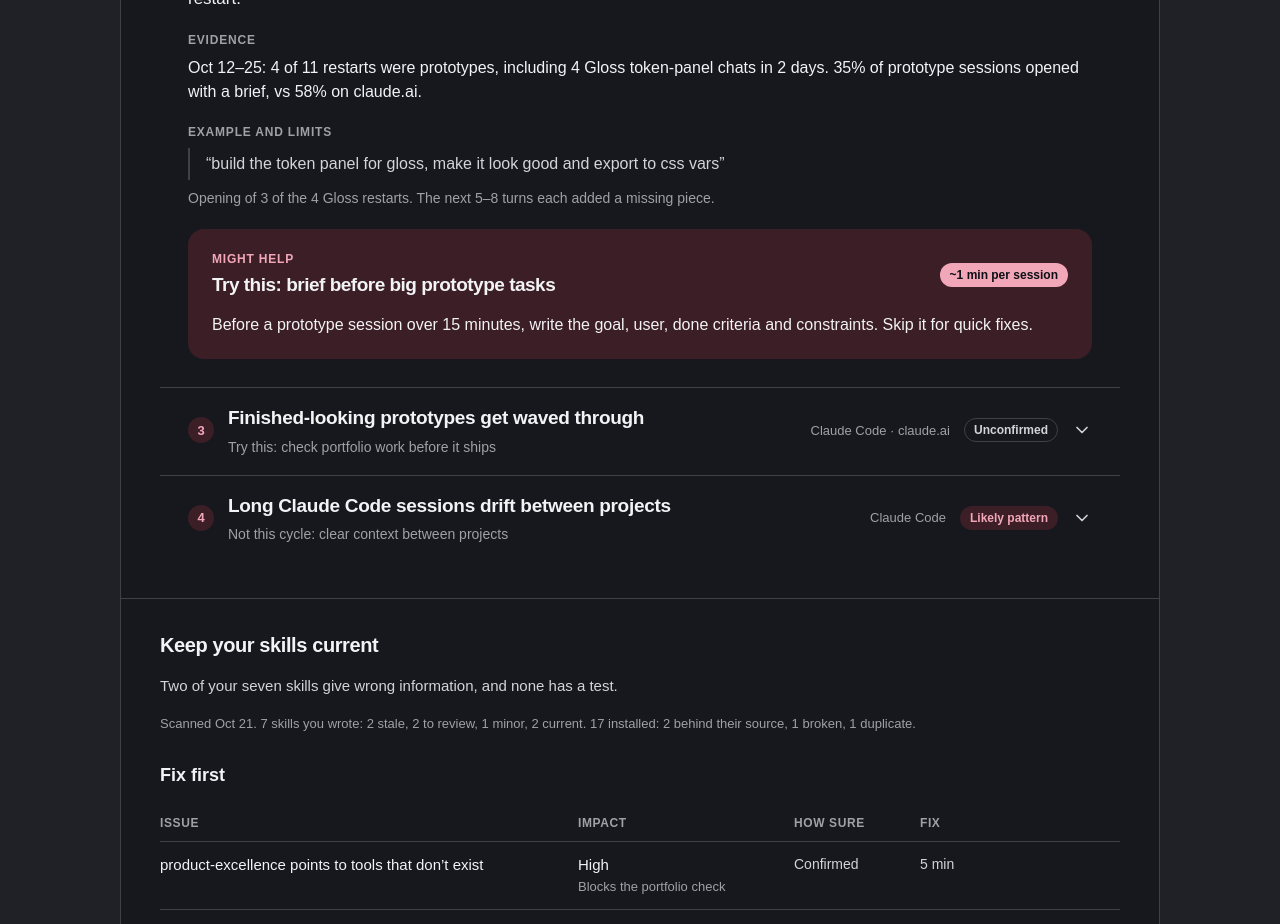
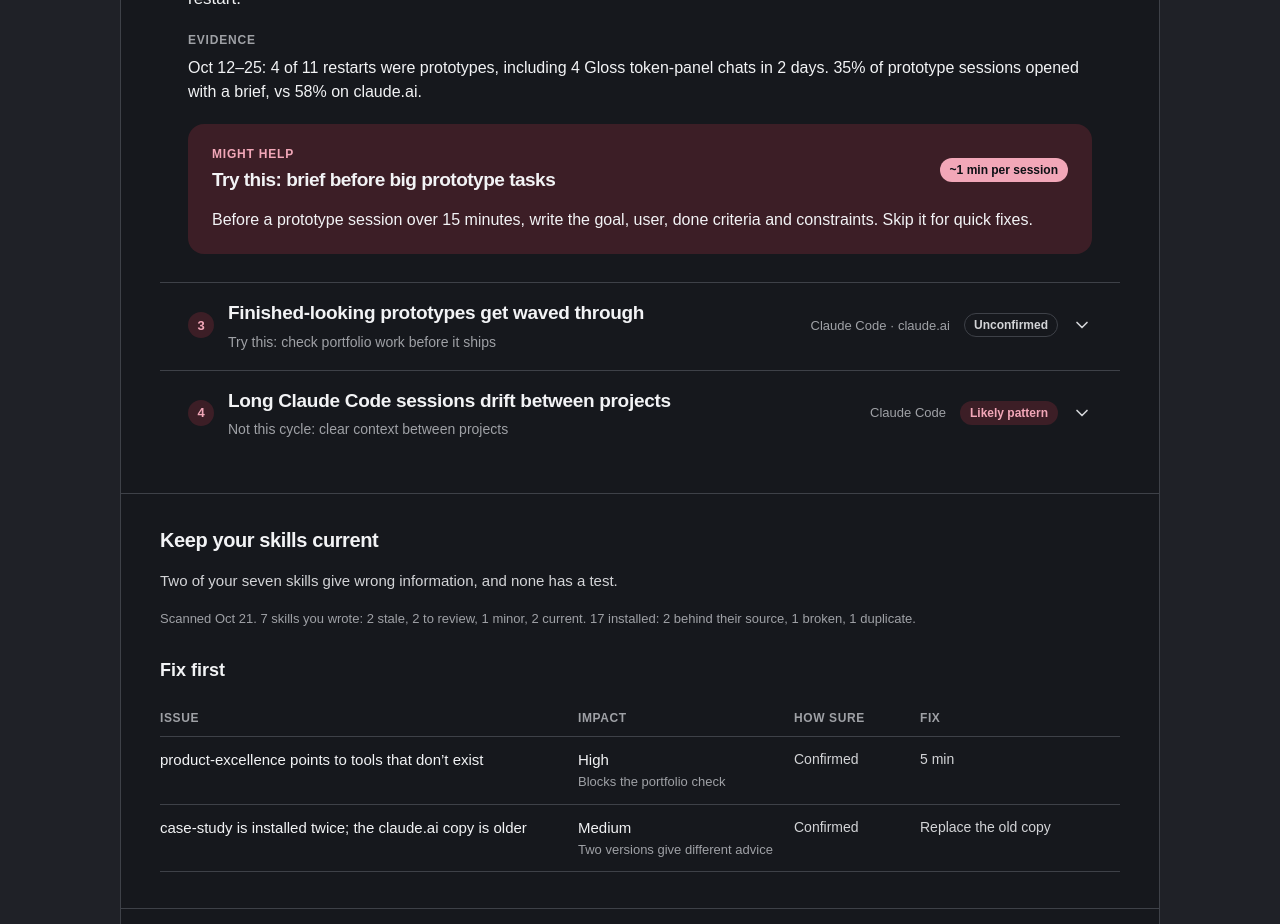
Before and after one commit to txz8096/second-look, a Next.js app: page / in a window 1280 px wide. Shown: the part 4780-5704 px from the top of the page. Built offline with nearby package versions, Linux system fonts and the light colour scheme; a web font is replaced by a local one.

Commit message:
Remove example block from sample report pattern
Co-Authored-By: Claude Opus 5.5 <noreply@anthropic.com>

```diff
--- a/src/components/SampleReport.tsx
+++ b/src/components/SampleReport.tsx
@@ -180,15 +180,6 @@ function ExpandedPattern() {
         <p className="font-body text-base leading-normal text-ink">
           Oct 12–25: 4 of 11 restarts were prototypes, including 4 Gloss token-panel chats in 2 days. 35% of
           prototype sessions opened with a brief, vs 58% on claude.ai.
-        </p>
-      </div>
-      <div className="flex flex-col gap-2">
-        <FieldLabel>EXAMPLE AND LIMITS</FieldLabel>
-        <blockquote className="border-l-2 border-rule py-1 pl-4 font-body text-base leading-normal text-text-2">
-          “build the token panel for gloss, make it look good and export to css vars”
-        </blockquote>
-        <p className="font-body text-sm leading-normal text-text-3">
-          Opening of 3 of the 4 Gloss restarts. The next 5–8 turns each added a missing piece.
         </p>
       </div>
       <div className="flex flex-col gap-3.5 rounded-2xl bg-accent-tint px-6 py-[22px]">
```
